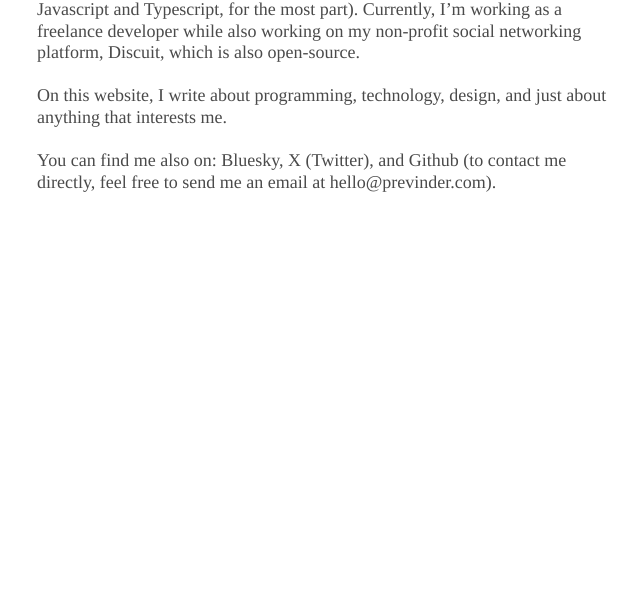
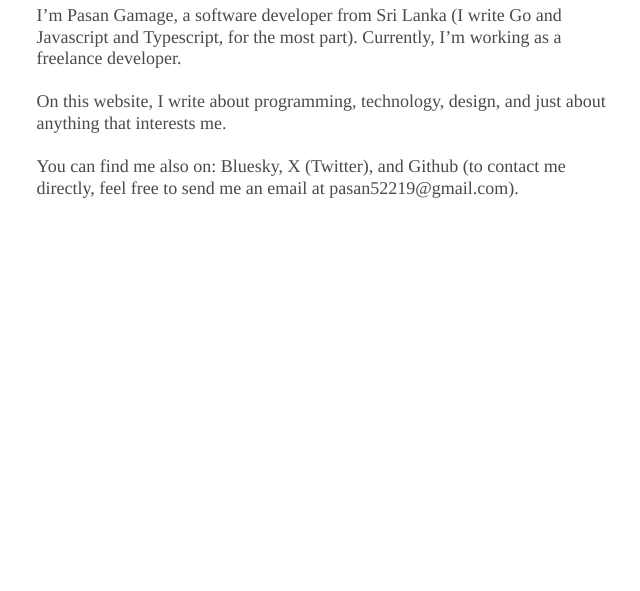
Before and after one commit to pasangamage9/mysite, a plain HTML site: page index.html in a window 1280 px wide. Shown: the part 209-800 px from the top of the page, without its empty margins (308-948 px from the left). Drawn offline with Linux system fonts and the light colour scheme; a web font is replaced by a local one.

Commit message:
Update index.html

```diff
--- a/index.html
+++ b/index.html
@@ -2,13 +2,70 @@
 <html>
   <head>
     <style>
-    @font-face {
-    font-family: 'sourcesanspro';
-    font-style: normal;
-    font-weight: 400;
-    font-display: block;
-    src: url(https://design.penpot.app/fonts/sourcesanspro-regular.woff) format('woff');
-  }
+    /* cyrillic-ext */
+@font-face {
+  font-family: 'Source Sans 3';
+  font-style: normal;
+  font-weight: 400;
+  font-display: block;
+  src: url(https://design.penpot.app/internal/gfonts/font/sourcesans3/v15/nwpBtKy2OAdR1K-IwhWudF-R9QMylBJAV3Bo8Ky462EH9CsKng.woff2) format('woff2');
+  unicode-range: U+0460-052F, U+1C80-1C8A, U+20B4, U+2DE0-2DFF, U+A640-A69F, U+FE2E-FE2F;
+}
+/* cyrillic */
+@font-face {
+  font-family: 'Source Sans 3';
+  font-style: normal;
+  font-weight: 400;
+  font-display: block;
+  src: url(https://design.penpot.app/internal/gfonts/font/sourcesans3/v15/nwpBtKy2OAdR1K-IwhWudF-R9QMylBJAV3Bo8Ky462EO9CsKng.woff2) format('woff2');
+  unicode-range: U+0301, U+0400-045F, U+0490-0491, U+04B0-04B1, U+2116;
+}
+/* greek-ext */
+@font-face {
+  font-family: 'Source Sans 3';
+  font-style: normal;
+  font-weight: 400;
+  font-display: block;
+  src: url(https://design.penpot.app/internal/gfonts/font/sourcesans3/v15/nwpBtKy2OAdR1K-IwhWudF-R9QMylBJAV3Bo8Ky462EG9CsKng.woff2) format('woff2');
+  unicode-range: U+1F00-1FFF;
+}
+/* greek */
+@font-face {
+  font-family: 'Source Sans 3';
+  font-style: normal;
+  font-weight: 400;
+  font-display: block;
+  src: url(https://design.penpot.app/internal/gfonts/font/sourcesans3/v15/nwpBtKy2OAdR1K-IwhWudF-R9QMylBJAV3Bo8Ky462EJ9CsKng.woff2) format('woff2');
+  unicode-range: U+0370-0377, U+037A-037F, U+0384-038A, U+038C, U+038E-03A1, U+03A3-03FF;
+}
+/* vietnamese */
+@font-face {
+  font-family: 'Source Sans 3';
+  font-style: normal;
+  font-weight: 400;
+  font-display: block;
+  src: url(https://design.penpot.app/internal/gfonts/font/sourcesans3/v15/nwpBtKy2OAdR1K-IwhWudF-R9QMylBJAV3Bo8Ky462EF9CsKng.woff2) format('woff2');
+  unicode-range: U+0102-0103, U+0110-0111, U+0128-0129, U+0168-0169, U+01A0-01A1, U+01AF-01B0, U+0300-0301, U+0303-0304, U+0308-0309, U+0323, U+0329, U+1EA0-1EF9, U+20AB;
+}
+/* latin-ext */
+@font-face {
+  font-family: 'Source Sans 3';
+  font-style: normal;
+  font-weight: 400;
+  font-display: block;
+  src: url(https://design.penpot.app/internal/gfonts/font/sourcesans3/v15/nwpBtKy2OAdR1K-IwhWudF-R9QMylBJAV3Bo8Ky462EE9CsKng.woff2) format('woff2');
+  unicode-range: U+0100-02BA, U+02BD-02C5, U+02C7-02CC, U+02CE-02D7, U+02DD-02FF, U+0304, U+0308, U+0329, U+1D00-1DBF, U+1E00-1E9F, U+1EF2-1EFF, U+2020, U+20A0-20AB, U+20AD-20C0, U+2113, U+2C60-2C7F, U+A720-A7FF;
+}
+/* latin */
+@font-face {
+  font-family: 'Source Sans 3';
+  font-style: normal;
+  font-weight: 400;
+  font-display: block;
+  src: url(https://design.penpot.app/internal/gfonts/font/sourcesans3/v15/nwpBtKy2OAdR1K-IwhWudF-R9QMylBJAV3Bo8Ky462EK9Cs.woff2) format('woff2');
+  unicode-range: U+0000-00FF, U+0131, U+0152-0153, U+02BB-02BC, U+02C6, U+02DA, U+02DC, U+0304, U+0308, U+0329, U+2000-206F, U+20AC, U+2122, U+2191, U+2193, U+2212, U+2215, U+FEFF, U+FFFD;
+}
+
 /* cyrillic-ext */
 @font-face {
   font-family: 'Montserrat';
@@ -87,24 +144,26 @@ body {
   z-index: 0;
 }
 
-/* Hi I’m Pasan Gamage, a software developer from Sri Lanka (I write Go and Javascript and Typescript, for the most part). Currently, I’m working as a freelance developer while also working on my non-profit social networking platform, Discuit, which is also open-source.
+/* I’m Pasan Gamage, a software developer from Sri Lanka (I write Go and Javascript and Typescript, for the most part). Currently, I’m working as a freelance developer.
 
-On this web */
-.hi-im-pas-bd268ce569b1 {
+On this website, I write about programming, technology, design, and just about anything that interests me.
+
+You c */
+.im-pasan-bd268ce569b1 {
   position: absolute;
-  left: 149.5px;
-  top: 186.5px;
-  width: 575px;
+  left: 149px;
+  top: 214px;
+  width: 577px;
   height: 241px;
 }
-.hi-im-pas-bd268ce569b1 .root-0 {
+.im-pasan-bd268ce569b1 .root-0 {
 
 
   display: flex;
   white-space: break-spaces;
   align-items: flex-start;
 }
-.hi-im-pas-bd268ce569b1 .root-0-paragraph-set-0 {
+.im-pasan-bd268ce569b1 .root-0-paragraph-set-0 {
   display: inline-flex;
   flex-direction: column;
   justify-content: inherit;
@@ -112,13 +171,13 @@ On this web */
   margin-right: 1px;
   vertical-align: top;
 }
-.hi-im-pas-bd268ce569b1 .root-0-paragraph-set-0-paragraph-0 {
+.im-pasan-bd268ce569b1 .root-0-paragraph-set-0-paragraph-0 {
   font-size: 0;
   line-height: 1.2;
   margin: 0;
   text-align: left;
 }
-.hi-im-pas-bd268ce569b1 .root-0-paragraph-set-0-paragraph-0-text-0 {
+.im-pasan-bd268ce569b1 .root-0-paragraph-set-0-paragraph-0-text-0 {
   color: rgba(74, 74, 74, 1);
   text-transform: none;
 
@@ -130,17 +189,17 @@ On this web */
   caret-color: rgba(74, 74, 74, 1);
   text-decoration: none;
   letter-spacing: 0px;
-  font-family: "sourcesanspro";
+  font-family: "Source Sans 3";
   font-style: normal;
   font-weight: 400;
 }
-.hi-im-pas-bd268ce569b1 .root-0-paragraph-set-0-paragraph-1 {
+.im-pasan-bd268ce569b1 .root-0-paragraph-set-0-paragraph-1 {
   font-size: 0;
   line-height: 1.2;
   margin: 0;
   text-align: left;
 }
-.hi-im-pas-bd268ce569b1 .root-0-paragraph-set-0-paragraph-1-text-0 {
+.im-pasan-bd268ce569b1 .root-0-paragraph-set-0-paragraph-1-text-0 {
 
 
 
@@ -155,13 +214,13 @@ On this web */
 
 
 }
-.hi-im-pas-bd268ce569b1 .root-0-paragraph-set-0-paragraph-2 {
+.im-pasan-bd268ce569b1 .root-0-paragraph-set-0-paragraph-2 {
   font-size: 0;
   line-height: 1.2;
   margin: 0;
   text-align: left;
 }
-.hi-im-pas-bd268ce569b1 .root-0-paragraph-set-0-paragraph-2-text-0 {
+.im-pasan-bd268ce569b1 .root-0-paragraph-set-0-paragraph-2-text-0 {
   color: rgba(74, 74, 74, 1);
   text-transform: none;
 
@@ -173,17 +232,17 @@ On this web */
   caret-color: rgba(74, 74, 74, 1);
   text-decoration: none;
   letter-spacing: 0px;
-  font-family: "sourcesanspro";
+  font-family: "Source Sans 3";
   font-style: normal;
   font-weight: 400;
 }
-.hi-im-pas-bd268ce569b1 .root-0-paragraph-set-0-paragraph-3 {
+.im-pasan-bd268ce569b1 .root-0-paragraph-set-0-paragraph-3 {
   font-size: 0;
   line-height: 1.2;
   margin: 0;
   text-align: left;
 }
-.hi-im-pas-bd268ce569b1 .root-0-paragraph-set-0-paragraph-3-text-0 {
+.im-pasan-bd268ce569b1 .root-0-paragraph-set-0-paragraph-3-text-0 {
 
 
 
@@ -198,13 +257,13 @@ On this web */
 
 
 }
-.hi-im-pas-bd268ce569b1 .root-0-paragraph-set-0-paragraph-4 {
+.im-pasan-bd268ce569b1 .root-0-paragraph-set-0-paragraph-4 {
   font-size: 0;
   line-height: 1.2;
   margin: 0;
   text-align: left;
 }
-.hi-im-pas-bd268ce569b1 .root-0-paragraph-set-0-paragraph-4-text-0 {
+.im-pasan-bd268ce569b1 .root-0-paragraph-set-0-paragraph-4-text-0 {
   color: rgba(74, 74, 74, 1);
   text-transform: none;
 
@@ -216,27 +275,27 @@ On this web */
   caret-color: rgba(74, 74, 74, 1);
   text-decoration: none;
   letter-spacing: 0px;
-  font-family: "sourcesanspro";
+  font-family: "Source Sans 3";
   font-style: normal;
   font-weight: 400;
 }
 
-/* Pasan Gamage */
-.pasan-gama-bd260eba5d9c {
+/* Hello! */
+.hello-bd260eba5d9c {
   position: absolute;
   left: 146.5px;
-  top: 124.5px;
+  top: 151.5px;
   width: 418px;
   height: 62px;
 }
-.pasan-gama-bd260eba5d9c .root-0 {
+.hello-bd260eba5d9c .root-0 {
 
 
   display: flex;
   white-space: break-spaces;
   align-items: flex-start;
 }
-.pasan-gama-bd260eba5d9c .root-0-paragraph-set-0 {
+.hello-bd260eba5d9c .root-0-paragraph-set-0 {
   display: inline-flex;
   flex-direction: column;
   justify-content: inherit;
@@ -244,13 +303,13 @@ On this web */
   margin-right: 1px;
   vertical-align: top;
 }
-.pasan-gama-bd260eba5d9c .root-0-paragraph-set-0-paragraph-0 {
+.hello-bd260eba5d9c .root-0-paragraph-set-0-paragraph-0 {
   font-size: 0;
   line-height: 1.2;
   margin: 0;
   text-align: left;
 }
-.pasan-gama-bd260eba5d9c .root-0-paragraph-set-0-paragraph-0-text-0 {
+.hello-bd260eba5d9c .root-0-paragraph-set-0-paragraph-0-text-0 {
   color: transparent;
   text-transform: none;
   background: linear-gradient(to bottom, rgba(99, 145, 165, 0.805) 0%,rgba(124, 137, 187, 0.78) 100%);
@@ -271,28 +330,30 @@ On this web */
   <body>
   <!-- frame: Board -->
 <div class="frame board-bd25da6f6749">
-  <!-- text: Pasan Gamage -->
-  <div class="shape text pasan-gama-bd260eba5d9c">
-    <div class="text-node-html" id="html-text-node-d6e1ad95-c688-80e6-8005-bd260eba5d9c" data-x="508.5" data-y="992.5">
+  <!-- text: Hello! -->
+  <div class="shape text hello-bd260eba5d9c">
+    <div class="text-node-html" id="html-text-node-d6e1ad95-c688-80e6-8005-bd260eba5d9c" data-x="508.5" data-y="1019.5">
       <div class="root rich-text root-0" style="display:flex;white-space:break-spaces;align-items:flex-start" xmlns="http://www.w3.org/1999/xhtml">
         <div class="paragraph-set root-0-paragraph-set-0">
-          <p class="paragraph root-0-paragraph-set-0-paragraph-0" dir="ltr"><span class="text-node root-0-paragraph-set-0-paragraph-0-text-0" style="color:transparent;text-transform:none;background:linear-gradient(to bottom, rgba(99, 145, 165, 0.805) 0%,rgba(124, 137, 187, 0.78) 100%);line-break:auto;overflow-wrap:initial;white-space:break-spaces;font-size:34px;text-rendering:geometricPrecision;caret-color:black;text-decoration:none;--font-id:gfont-montserrat;--fills:[[&quot;^ &quot;,&quot;~:fill-color-gradient&quot;,[&quot;^ &quot;,&quot;~:start-x&quot;,0.6546570663214105,&quot;~:start-y&quot;,0.5912064715146097,&quot;~:end-x&quot;,-0.0269600159318792,&quot;~:end-y&quot;,0.037911949249667766,&quot;~:width&quot;,1,&quot;~:type&quot;,&quot;~:linear&quot;,&quot;~:stops&quot;,[[&quot;^ &quot;,&quot;~:color&quot;,&quot;#6391a5&quot;,&quot;~:offset&quot;,0,&quot;~:opacity&quot;,0.805],[&quot;^ &quot;,&quot;^9&quot;,&quot;#7c89bb&quot;,&quot;^:&quot;,1,&quot;^;&quot;,0.78]]]]];letter-spacing:0px;font-family:&quot;Montserrat&quot;;font-style:normal;font-weight:900">Pasan Gamage</span></p>
+          <p class="paragraph root-0-paragraph-set-0-paragraph-0" dir="ltr"><span class="text-node root-0-paragraph-set-0-paragraph-0-text-0" style="color:transparent;text-transform:none;background:linear-gradient(to bottom, rgba(99, 145, 165, 0.805) 0%,rgba(124, 137, 187, 0.78) 100%);line-break:auto;overflow-wrap:initial;white-space:break-spaces;font-size:34px;text-rendering:geometricPrecision;caret-color:black;text-decoration:none;--font-id:gfont-montserrat;--fills:[[&quot;^ &quot;,&quot;~:fill-color-gradient&quot;,[&quot;^ &quot;,&quot;~:start-x&quot;,0.6546570663214105,&quot;~:start-y&quot;,0.5912064715146097,&quot;~:end-x&quot;,-0.0269600159318792,&quot;~:end-y&quot;,0.037911949249667766,&quot;~:width&quot;,1,&quot;~:type&quot;,&quot;~:linear&quot;,&quot;~:stops&quot;,[[&quot;^ &quot;,&quot;~:color&quot;,&quot;#6391a5&quot;,&quot;~:offset&quot;,0,&quot;~:opacity&quot;,0.805],[&quot;^ &quot;,&quot;^9&quot;,&quot;#7c89bb&quot;,&quot;^:&quot;,1,&quot;^;&quot;,0.78]]]]];letter-spacing:0px;font-family:&quot;Montserrat&quot;;font-style:normal;font-weight:900">Hello!</span></p>
         </div>
       </div>
     </div>
   </div>
-  <!-- text: Hi I’m Pasan Gamage, a software developer from Sri Lanka (I write Go and Javascript and Typescript, for the most part). Currently, I’m working as a freelance developer while also working on my non-profit social networking platform, Discuit, which is also open-source.
+  <!-- text: I’m Pasan Gamage, a software developer from Sri Lanka (I write Go and Javascript and Typescript, for the most part). Currently, I’m working as a freelance developer.
 
-On this web -->
-  <div class="shape text hi-im-pas-bd268ce569b1">
-    <div class="text-node-html" id="html-text-node-d6e1ad95-c688-80e6-8005-bd268ce569b1" data-x="511.49999999999994" data-y="1054.5000000000002">
+On this website, I write about programming, technology, design, and just about anything that interests me.
+
+You c -->
+  <div class="shape text im-pasan-bd268ce569b1">
+    <div class="text-node-html" id="html-text-node-d6e1ad95-c688-80e6-8005-bd268ce569b1" data-x="511" data-y="1082">
       <div class="root rich-text root-0" style="display:flex;white-space:break-spaces;align-items:flex-start" xmlns="http://www.w3.org/1999/xhtml">
         <div class="paragraph-set root-0-paragraph-set-0">
-          <p class="paragraph root-0-paragraph-set-0-paragraph-0" dir="ltr"><span class="text-node root-0-paragraph-set-0-paragraph-0-text-0" style="color:rgba(74, 74, 74, 1);text-transform:none;line-break:auto;overflow-wrap:initial;white-space:break-spaces;font-size:18px;text-rendering:geometricPrecision;caret-color:rgba(74, 74, 74, 1);text-decoration:none;--font-id:sourcesanspro;--fills:[[&quot;^ &quot;,&quot;~:fill-color&quot;,&quot;#4a4a4a&quot;,&quot;~:fill-opacity&quot;,1]];letter-spacing:0px;font-family:&quot;sourcesanspro&quot;;font-style:normal;font-weight:400">Hi I’m Pasan Gamage, a software developer from Sri Lanka (I write Go and Javascript and Typescript, for the most part). Currently, I’m working as a freelance developer while also working on my non-profit social networking platform, Discuit, which is also open-source.</span></p>
-          <p class="paragraph root-0-paragraph-set-0-paragraph-1" dir="ltr"><span class="text-node root-0-paragraph-set-0-paragraph-1-text-0" style="color:rgba(74, 74, 74, 1);text-transform:none;line-break:auto;overflow-wrap:initial;white-space:break-spaces;font-size:18px;text-rendering:geometricPrecision;caret-color:rgba(74, 74, 74, 1);text-decoration:none;--font-id:sourcesanspro;--fills:[[&quot;^ &quot;,&quot;~:fill-color&quot;,&quot;#4a4a4a&quot;,&quot;~:fill-opacity&quot;,1]];letter-spacing:0px;font-family:&quot;sourcesanspro&quot;;font-style:normal;font-weight:400"> </span></p>
-          <p class="paragraph root-0-paragraph-set-0-paragraph-2" dir="ltr"><span class="text-node root-0-paragraph-set-0-paragraph-2-text-0" style="color:rgba(74, 74, 74, 1);text-transform:none;line-break:auto;overflow-wrap:initial;white-space:break-spaces;font-size:18px;text-rendering:geometricPrecision;caret-color:rgba(74, 74, 74, 1);text-decoration:none;--font-id:sourcesanspro;--fills:[[&quot;^ &quot;,&quot;~:fill-color&quot;,&quot;#4a4a4a&quot;,&quot;~:fill-opacity&quot;,1]];letter-spacing:0px;font-family:&quot;sourcesanspro&quot;;font-style:normal;font-weight:400">On this website, I write about programming, technology, design, and just about anything that interests me.</span></p>
-          <p class="paragraph root-0-paragraph-set-0-paragraph-3" dir="ltr"><span class="text-node root-0-paragraph-set-0-paragraph-3-text-0" style="color:rgba(74, 74, 74, 1);text-transform:none;line-break:auto;overflow-wrap:initial;white-space:break-spaces;font-size:18px;text-rendering:geometricPrecision;caret-color:rgba(74, 74, 74, 1);text-decoration:none;--font-id:sourcesanspro;--fills:[[&quot;^ &quot;,&quot;~:fill-color&quot;,&quot;#4a4a4a&quot;,&quot;~:fill-opacity&quot;,1]];letter-spacing:0px;font-family:&quot;sourcesanspro&quot;;font-style:normal;font-weight:400"> </span></p>
-          <p class="paragraph root-0-paragraph-set-0-paragraph-4" dir="ltr"><span class="text-node root-0-paragraph-set-0-paragraph-4-text-0" style="color:rgba(74, 74, 74, 1);text-transform:none;line-break:auto;overflow-wrap:initial;white-space:break-spaces;font-size:18px;text-rendering:geometricPrecision;caret-color:rgba(74, 74, 74, 1);text-decoration:none;--font-id:sourcesanspro;--fills:[[&quot;^ &quot;,&quot;~:fill-color&quot;,&quot;#4a4a4a&quot;,&quot;~:fill-opacity&quot;,1]];letter-spacing:0px;font-family:&quot;sourcesanspro&quot;;font-style:normal;font-weight:400">You can find me also on: Bluesky, X (Twitter), and Github (to contact me directly, feel free to send me an email at hello@previnder.com).</span></p>
+          <p class="paragraph root-0-paragraph-set-0-paragraph-0" dir="ltr"><span class="text-node root-0-paragraph-set-0-paragraph-0-text-0" style="color:rgba(74, 74, 74, 1);text-transform:none;line-break:auto;overflow-wrap:initial;white-space:break-spaces;font-size:18px;text-rendering:geometricPrecision;caret-color:rgba(74, 74, 74, 1);text-decoration:none;--font-id:gfont-source-sans-3;--fills:[[&quot;^ &quot;,&quot;~:fill-color&quot;,&quot;#4a4a4a&quot;,&quot;~:fill-opacity&quot;,1]];letter-spacing:0px;font-family:&quot;Source Sans 3&quot;;font-style:normal;font-weight:400">I’m Pasan Gamage, a software developer from Sri Lanka (I write Go and Javascript and Typescript, for the most part). Currently, I’m working as a freelance developer.</span></p>
+          <p class="paragraph root-0-paragraph-set-0-paragraph-1" dir="ltr"><span class="text-node root-0-paragraph-set-0-paragraph-1-text-0" style="color:rgba(74, 74, 74, 1);text-transform:none;line-break:auto;overflow-wrap:initial;white-space:break-spaces;font-size:18px;text-rendering:geometricPrecision;caret-color:rgba(74, 74, 74, 1);text-decoration:none;--font-id:gfont-source-sans-3;--fills:[[&quot;^ &quot;,&quot;~:fill-color&quot;,&quot;#4a4a4a&quot;,&quot;~:fill-opacity&quot;,1]];letter-spacing:0px;font-family:&quot;Source Sans 3&quot;;font-style:normal;font-weight:400"> </span></p>
+          <p class="paragraph root-0-paragraph-set-0-paragraph-2" dir="ltr"><span class="text-node root-0-paragraph-set-0-paragraph-2-text-0" style="color:rgba(74, 74, 74, 1);text-transform:none;line-break:auto;overflow-wrap:initial;white-space:break-spaces;font-size:18px;text-rendering:geometricPrecision;caret-color:rgba(74, 74, 74, 1);text-decoration:none;--font-id:gfont-source-sans-3;--fills:[[&quot;^ &quot;,&quot;~:fill-color&quot;,&quot;#4a4a4a&quot;,&quot;~:fill-opacity&quot;,1]];letter-spacing:0px;font-family:&quot;Source Sans 3&quot;;font-style:normal;font-weight:400">On this website, I write about programming, technology, design, and just about anything that interests me.</span></p>
+          <p class="paragraph root-0-paragraph-set-0-paragraph-3" dir="ltr"><span class="text-node root-0-paragraph-set-0-paragraph-3-text-0" style="color:rgba(74, 74, 74, 1);text-transform:none;line-break:auto;overflow-wrap:initial;white-space:break-spaces;font-size:18px;text-rendering:geometricPrecision;caret-color:rgba(74, 74, 74, 1);text-decoration:none;--font-id:gfont-source-sans-3;--fills:[[&quot;^ &quot;,&quot;~:fill-color&quot;,&quot;#4a4a4a&quot;,&quot;~:fill-opacity&quot;,1]];letter-spacing:0px;font-family:&quot;Source Sans 3&quot;;font-style:normal;font-weight:400"> </span></p>
+          <p class="paragraph root-0-paragraph-set-0-paragraph-4" dir="ltr"><span class="text-node root-0-paragraph-set-0-paragraph-4-text-0" style="color:rgba(74, 74, 74, 1);text-transform:none;line-break:auto;overflow-wrap:initial;white-space:break-spaces;font-size:18px;text-rendering:geometricPrecision;caret-color:rgba(74, 74, 74, 1);text-decoration:none;--font-id:gfont-source-sans-3;--fills:[[&quot;^ &quot;,&quot;~:fill-color&quot;,&quot;#4a4a4a&quot;,&quot;~:fill-opacity&quot;,1]];letter-spacing:0px;font-family:&quot;Source Sans 3&quot;;font-style:normal;font-weight:400">You can find me also on: Bluesky, X (Twitter), and Github (to contact me directly, feel free to send me an email at pasan52219@gmail.com).</span></p>
         </div>
       </div>
     </div>
```
